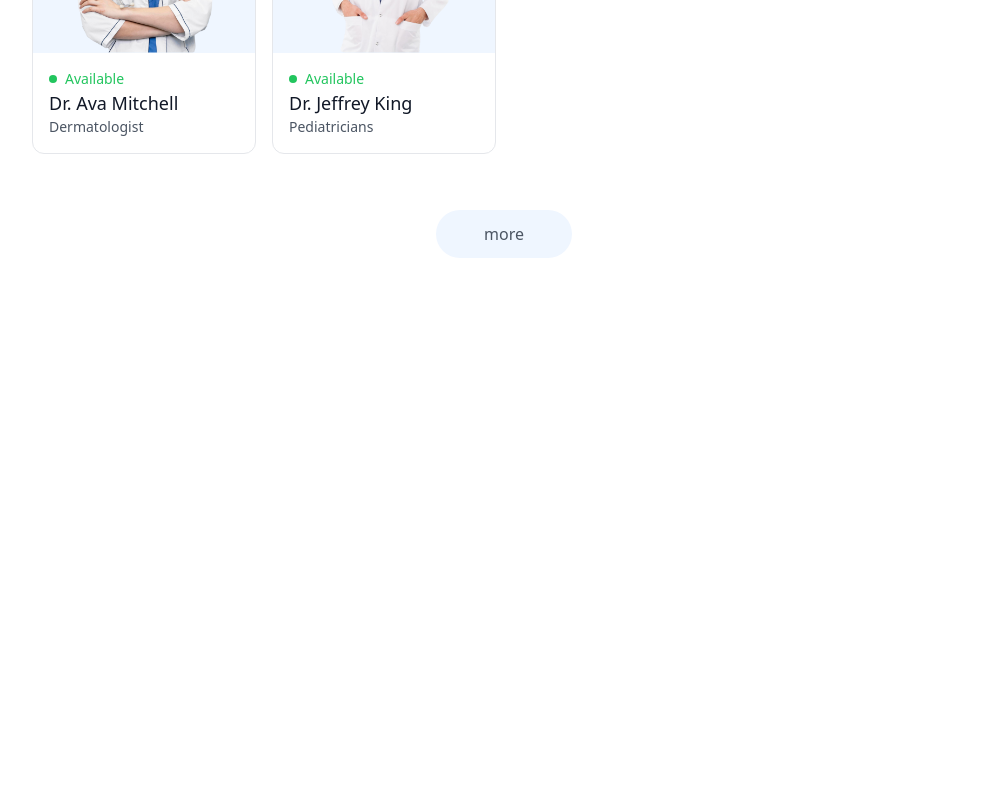
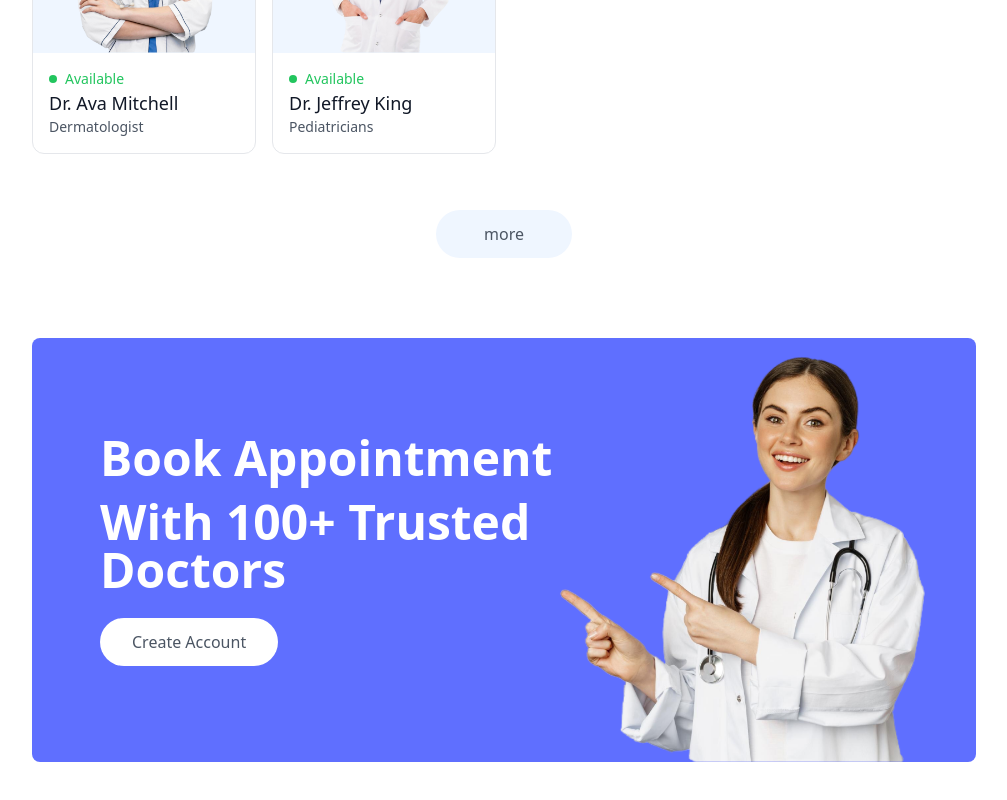
Before and after one commit to BhanukaJanappriya/frontend, a React (Vite) app: page / in a window 1280 px wide. Shown: the part 2124-2924 px from the top of the page, without its empty margins (136-1143 px from the left). Before the commit the page ends 2446 px from the top, so only its background shows below. Built offline with nearby package versions, Linux system fonts and the light colour scheme.

Commit message:
Create banner component

```diff
--- /dev/null
+++ b/src/components/Banner.jsx
@@ -0,0 +1,29 @@
+import React from "react";
+import { assets } from "../assets/assets";
+
+const Banner = () => {
+  return (
+    <div className="flex bg-primary rounded-lg px-6 sm:px-14 lg:px-12 my-20 md:mx-10">
+      {/*-----------Left Side----------*/}
+      <div className="flex-1 py-8 sm:py-10 md:py-16 lg:py-24 lg:pl-5">
+        <div className="text-xl sm:text-2xl md:text-3xl lg:text-5xl font-semibold text-white">
+          <p className="">Book Appointment</p>
+          <p className="mt-4">With 100+ Trusted Doctors</p>
+        </div>
+        <button className="bg-white text-sm sm:text-base text-gray-600 px-8 py-3 rounded-full mt-6 hover:scale-105 transition-all">
+          Create Account
+        </button>
+      </div>
+      {/* -----------Right Side----------*/}
+      <div className="hidden md:block md:w-1/2 lg:w-[370px] relative">
+        <img
+          className="w-full absolute bottom-0 right-0 max-w-md"
+          src={assets.appointment_img}
+          alt=""
+        />
+      </div>
+    </div>
+  );
+};
+
+export default Banner;
--- a/src/pages/Home.jsx
+++ b/src/pages/Home.jsx
@@ -2,12 +2,14 @@ import React from "react";
 import Header from "../components/Header";
 import SpecialityMenu from "../components/SpecialityMenu";
 import TopDoctors from "../components/TopDoctors";
+import Banner from "../components/Banner";
 const Home = () => {
   return (
     <div>
       <Header />
       <SpecialityMenu />
       <TopDoctors />
+      <Banner />
     </div>
   );
 };
```
